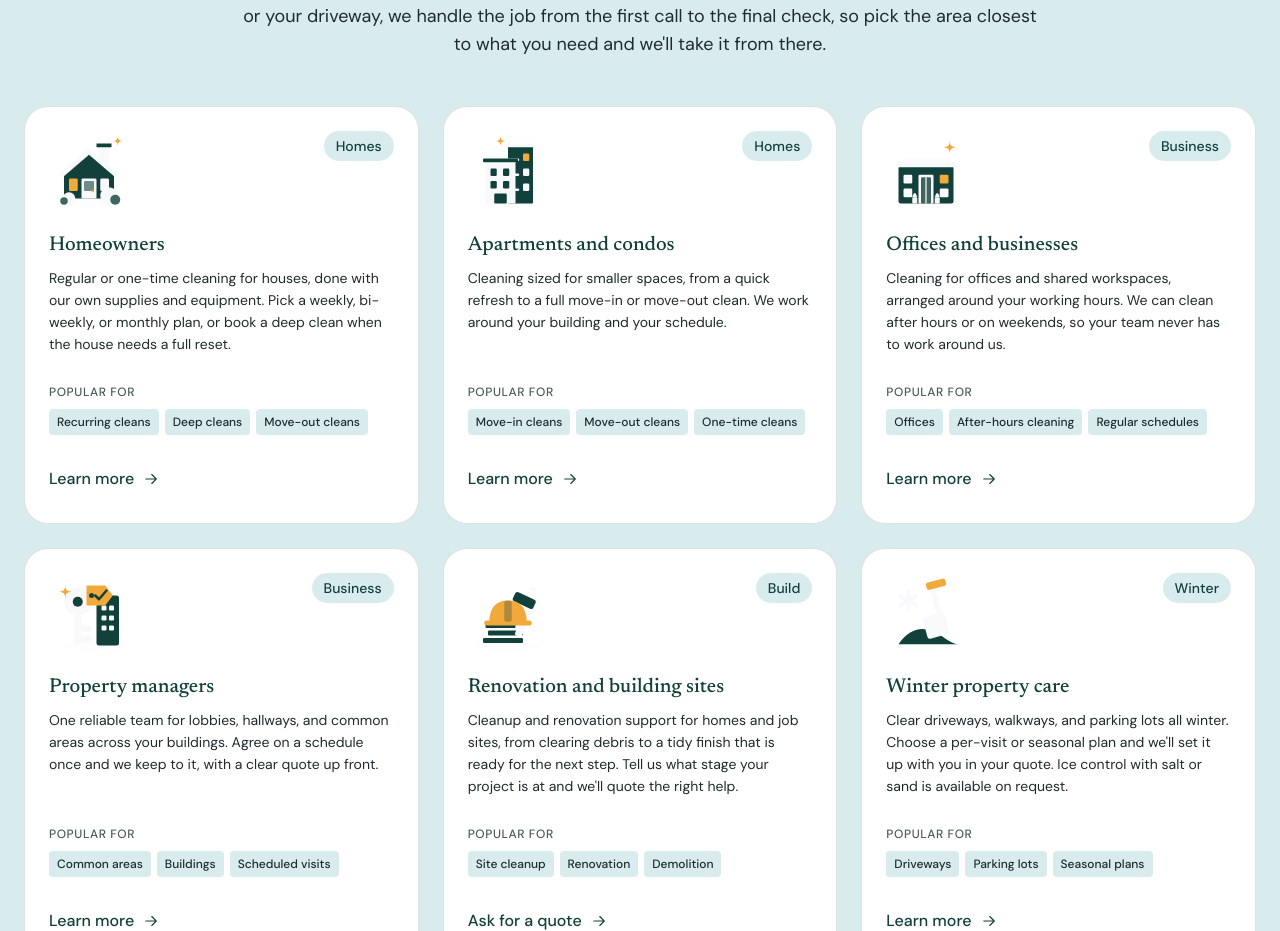
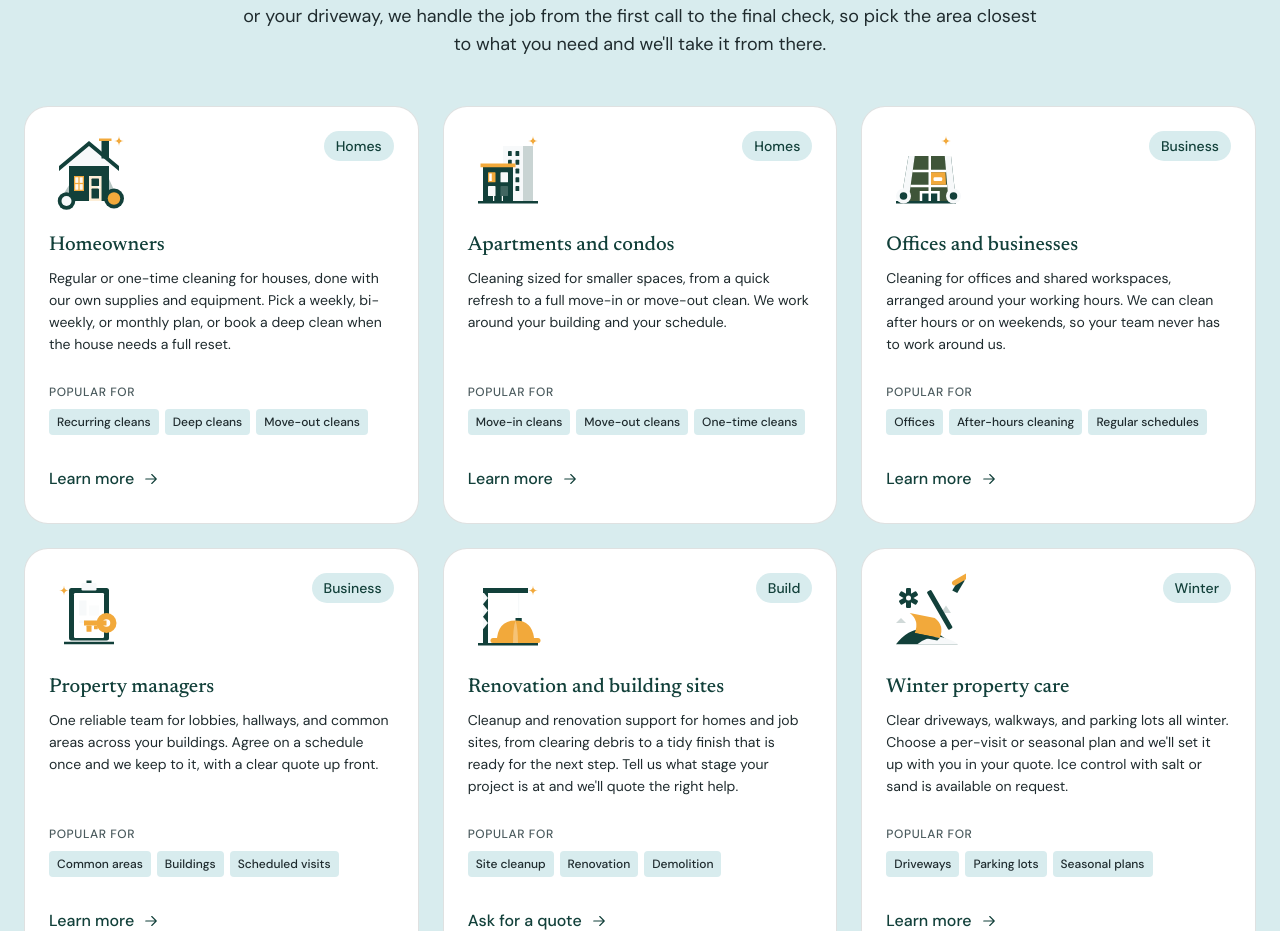
Before and after one commit to DigiBearCA/JAG-cleaning-web, a Next.js app: page / in a window 1280 px wide. Shown: the part 881-1812 px from the top of the page. Built offline with nearby package versions, Linux system fonts and the light colour scheme.

Commit message:
Upgrade Audience icons: bold, high-contrast flat geometry

```diff
--- a/src/components/illustrations/audience/ApartmentArt.tsx
+++ b/src/components/illustrations/audience/ApartmentArt.tsx
@@ -3,39 +3,47 @@ import type { SVGProps } from "react";
 export function ApartmentArt(props: SVGProps<SVGSVGElement>) {
   return (
     <svg viewBox="0 0 128 128" aria-hidden="true" focusable="false" {...props}>
-      {/* Ground shadow */}
-      <ellipse cx="64" cy="116" rx="44" ry="8" className="fill-illus-ground opacity-40" />
+      {/* Background anchor */}
+      <rect x="16" y="112" width="96" height="4" className="fill-primary" />
 
-      {/* Background Building */}
-      <rect x="64" y="24" width="40" height="92" rx="2" className="fill-illus-body" />
-      {/* Roof detail */}
-      <rect x="60" y="20" width="48" height="6" rx="2" className="fill-illus-detail" />
-      {/* Balconies */}
-      <rect x="62" y="44" width="20" height="4" rx="2" className="fill-illus-detail" />
-      <rect x="62" y="68" width="20" height="4" rx="2" className="fill-illus-detail" />
-      <rect x="62" y="92" width="20" height="4" rx="2" className="fill-illus-detail" />
+      {/* Tall Building (Background) */}
+      <rect x="56" y="24" width="48" height="88" className="fill-illus-detail" />
+      {/* Shadow block for depth */}
+      <rect x="88" y="24" width="16" height="88" className="fill-primary opacity-20" />
 
-      {/* Accent Window in Background Building */}
-      <rect x="88" y="36" width="10" height="12" rx="2" className="fill-accent" />
-      <rect x="88" y="60" width="10" height="12" rx="2" className="fill-illus-detail" />
-      <rect x="88" y="84" width="10" height="12" rx="2" className="fill-illus-detail" />
+      {/* Window Grid for Tall Building */}
+      <g className="fill-primary">
+        <rect x="64" y="32" width="6" height="8" rx="1" />
+        <rect x="76" y="32" width="6" height="8" rx="1" />
+        <rect x="64" y="46" width="6" height="8" rx="1" />
+        <rect x="76" y="46" width="6" height="8" rx="1" />
+        <rect x="64" y="60" width="6" height="8" rx="1" />
+        <rect x="76" y="60" width="6" height="8" rx="1" />
+        <rect x="64" y="74" width="6" height="8" rx="1" />
+        <rect x="76" y="74" width="6" height="8" rx="1" />
+        <rect x="64" y="88" width="6" height="8" rx="1" />
+        <rect x="76" y="88" width="6" height="8" rx="1" />
+      </g>
 
-      {/* Foreground Building */}
-      <rect x="28" y="48" width="48" height="68" rx="2" className="fill-illus-detail" />
-      {/* Roof detail */}
-      <rect x="24" y="44" width="56" height="6" rx="2" className="fill-illus-body" />
+      {/* Short Building (Foreground) */}
+      <rect x="24" y="56" width="48" height="56" className="fill-primary" />
+      {/* Roof trim */}
+      <rect x="20" y="52" width="56" height="6" className="fill-accent" />
 
-      {/* Foreground Windows */}
-      <rect x="36" y="60" width="10" height="12" rx="2" className="fill-illus-body" />
-      <rect x="56" y="60" width="10" height="12" rx="2" className="fill-illus-body" />
-      <rect x="36" y="80" width="10" height="12" rx="2" className="fill-illus-body" />
-      <rect x="56" y="80" width="10" height="12" rx="2" className="fill-illus-body" />
+      {/* Foreground building bright windows */}
+      <rect x="32" y="66" width="12" height="16" rx="1" className="fill-accent" />
+      <rect x="34" y="68" width="4" height="12" className="fill-white" />
 
-      {/* Door */}
-      <rect x="42" y="100" width="20" height="16" rx="2" className="fill-illus-body" />
+      <rect x="52" y="66" width="12" height="16" rx="1" className="fill-illus-detail" />
+      <rect x="32" y="88" width="12" height="16" rx="1" className="fill-illus-detail" />
+      <rect x="52" y="88" width="12" height="16" rx="1" className="fill-white opacity-20" />
+
+      {/* Main Entrance Door */}
+      <rect x="40" y="104" width="16" height="8" className="fill-white" />
+      <rect x="42" y="104" width="12" height="8" className="fill-primary" />
 
       {/* Sparkle */}
-      <path d="M52 24 Q52 16 44 16 Q52 16 52 8 Q52 16 60 16 Q52 16 52 24 Z" className="fill-accent" />
+      <path d="M104 24 Q104 16 96 16 Q104 16 104 8 Q104 16 112 16 Q104 16 104 24 Z" className="fill-accent" />
     </svg>
   );
 }
--- a/src/components/illustrations/audience/BuildArt.tsx
+++ b/src/components/illustrations/audience/BuildArt.tsx
@@ -3,30 +3,32 @@ import type { SVGProps } from "react";
 export function BuildArt(props: SVGProps<SVGSVGElement>) {
   return (
     <svg viewBox="0 0 128 128" aria-hidden="true" focusable="false" {...props}>
-      {/* Ground shadow */}
-      <ellipse cx="64" cy="116" rx="52" ry="8" className="fill-illus-ground opacity-40" />
+      <rect x="16" y="112" width="96" height="4" className="fill-primary" />
 
-      {/* Stack of Planks */}
-      <rect x="24" y="104" width="64" height="8" rx="2" className="fill-illus-body" />
-      <rect x="32" y="92" width="56" height="8" rx="2" className="fill-illus-body" />
-      <rect x="28" y="80" width="48" height="8" rx="2" className="fill-illus-body" />
+      {/* Crane Structure Background */}
+      <rect x="24" y="24" width="8" height="88" className="fill-primary" />
+      <path d="M24 50 L32 40 L24 30 Z" className="fill-illus-detail" />
+      <path d="M24 70 L32 60 L24 50 Z" className="fill-illus-detail" />
+      <path d="M24 90 L32 80 L24 70 Z" className="fill-illus-detail" />
 
-      {/* Construction Hammer */}
+      {/* Crane arm */}
+      <rect x="24" y="24" width="72" height="8" className="fill-primary" />
+
+      {/* Hook line & block */}
+      <rect x="80" y="32" width="2" height="40" className="fill-illus-detail" />
+      <rect x="76" y="72" width="10" height="8" className="fill-primary" />
+      <path d="M80 80 Q86 88 76 90" fill="none" strokeWidth="4" strokeLinecap="round" stroke="currentColor" className="text-primary" />
+
+      {/* Large Hard Hat in Foreground */}
       <g transform="translate(16, 0)">
-        {/* Handle */}
-        <rect x="70" y="44" width="12" height="60" rx="4" transform="rotate(25 76 74)" className="fill-illus-detail" />
-        {/* Head */}
-        <rect x="56" y="36" width="36" height="16" rx="4" transform="rotate(25 74 44)" className="fill-illus-body" />
+        <path d="M30 112 Q30 76 60 76 Q90 76 90 112 Z" className="fill-accent" />
+        <rect x="20" y="104" width="80" height="8" rx="4" className="fill-accent" />
+        {/* Hat detail ridge */}
+        <path d="M60 76 Q64 88 64 112 H56 Q56 88 60 76 Z" className="fill-white opacity-30" />
       </g>
 
-      {/* Hard Hat */}
-      <path d="M34 80 Q34 44 64 44 Q94 44 94 80 Z" className="fill-accent" />
-      <rect x="26" y="76" width="76" height="8" rx="4" className="fill-accent" />
-      {/* Hat Ridge */}
-      <rect x="58" y="44" width="12" height="34" rx="4" className="fill-illus-body opacity-30" />
-
       {/* Sparkle */}
-      <path d="M104 36 Q104 26 94 26 Q104 26 104 16 Q104 26 114 26 Q104 26 104 36 Z" className="fill-illus-detail" />
+      <path d="M104 36 Q104 28 96 28 Q104 28 104 20 Q104 28 112 28 Q104 28 104 36 Z" className="fill-accent" />
     </svg>
   );
 }
--- a/src/components/illustrations/audience/HomeArt.tsx
+++ b/src/components/illustrations/audience/HomeArt.tsx
@@ -3,40 +3,44 @@ import type { SVGProps } from "react";
 export function HomeArt(props: SVGProps<SVGSVGElement>) {
   return (
     <svg viewBox="0 0 128 128" aria-hidden="true" focusable="false" {...props}>
-      {/* Base shadow/ground */}
-      <ellipse cx="64" cy="116" rx="48" ry="8" className="fill-illus-ground opacity-40" />
+      {/* Background abstract element to anchor the icon */}
+      <path d="M16 112 L112 112 L72 24 Z" className="fill-illus-body opacity-30" />
+
+      {/* Main House Structure */}
+      <rect x="32" y="56" width="64" height="56" className="fill-primary" />
+
+      {/* Roof */}
+      <path d="M16 56 L64 16 L112 56 Z" className="fill-illus-detail" />
+      <path d="M16 56 L64 16 L112 56 L112 64 L64 24 L16 64 Z" className="fill-primary" />
 
       {/* Chimney */}
-      <rect x="80" y="24" width="16" height="32" className="fill-illus-detail" />
-      <path d="M76 20 H100 V26 H76 Z" className="fill-illus-body" />
+      <rect x="84" y="16" width="12" height="28" className="fill-primary" />
+      <path d="M80 12 H100 V16 H80 Z" className="fill-accent" />
 
-      {/* House Body */}
-      <path d="M24 108 V64 L64 32 L104 64 V108 Z" className="fill-illus-body" />
+      {/* Front Door */}
+      <rect x="64" y="72" width="20" height="40" className="fill-white" />
+      <rect x="64" y="72" width="20" height="40" className="fill-accent opacity-20" />
+      {/* Door panels */}
+      <rect x="68" y="76" width="12" height="12" rx="1" className="fill-primary" />
+      <rect x="68" y="92" width="12" height="16" rx="1" className="fill-primary" />
+      <circle cx="80" cy="90" r="2" className="fill-white" />
 
-      {/* Roof overhang */}
-      <path d="M16 68 L64 28 L112 68 L106 74 L64 38 L22 74 Z" className="fill-illus-detail" />
+      {/* Modern Window */}
+      <rect x="40" y="72" width="16" height="24" className="fill-accent" />
+      {/* Window reflections / panes */}
+      <rect x="42" y="74" width="5" height="9" className="fill-white opacity-90" />
+      <rect x="49" y="74" width="5" height="9" className="fill-white opacity-90" />
+      <rect x="42" y="85" width="5" height="9" className="fill-white opacity-90" />
+      <rect x="49" y="85" width="5" height="9" className="fill-white opacity-90" />
 
-      {/* Door */}
-      <rect x="52" y="76" width="24" height="32" rx="2" className="fill-illus-detail" />
-      <rect x="56" y="80" width="16" height="16" rx="2" className="fill-illus-body opacity-60" />
-      {/* Door Handle */}
-      <circle cx="70" cy="96" r="2" className="fill-accent" />
-
-      {/* Left Window (Accent) */}
-      <rect x="32" y="76" width="14" height="20" rx="2" className="fill-accent" />
-      {/* Right Window */}
-      <rect x="82" y="76" width="14" height="20" rx="2" className="fill-illus-detail" />
-
-      {/* Bush Left */}
-      <circle cx="32" cy="108" r="10" className="fill-illus-detail" />
-      <circle cx="24" cy="112" r="6" className="fill-illus-body opacity-80" />
-
-      {/* Bush Right */}
-      <circle cx="96" cy="104" r="14" className="fill-illus-detail" />
-      <circle cx="106" cy="110" r="8" className="fill-illus-body opacity-80" />
+      {/* Landscaping / Bushes */}
+      <circle cx="28" cy="112" r="14" className="fill-primary" />
+      <circle cx="28" cy="112" r="8" className="fill-illus-detail" />
+      <circle cx="104" cy="108" r="16" className="fill-primary" />
+      <circle cx="104" cy="108" r="10" className="fill-accent" />
 
       {/* Sparkle */}
-      <path d="M110 24 Q110 16 102 16 Q110 16 110 8 Q110 16 118 16 Q110 16 110 24 Z" className="fill-accent" />
+      <path d="M112 24 Q112 16 104 16 Q112 16 112 8 Q112 16 120 16 Q112 16 112 24 Z" className="fill-accent" />
     </svg>
   );
 }
--- a/src/components/illustrations/audience/ManagerArt.tsx
+++ b/src/components/illustrations/audience/ManagerArt.tsx
@@ -3,42 +3,37 @@ import type { SVGProps } from "react";
 export function ManagerArt(props: SVGProps<SVGSVGElement>) {
   return (
     <svg viewBox="0 0 128 128" aria-hidden="true" focusable="false" {...props}>
-      {/* Ground shadow */}
-      <ellipse cx="64" cy="116" rx="44" ry="8" className="fill-illus-ground opacity-40" />
+      {/* Background anchor */}
+      <rect x="24" y="110" width="80" height="4" className="fill-illus-body" />
 
-      {/* Building Silhouette Background */}
-      <rect x="76" y="36" width="36" height="80" rx="4" className="fill-illus-body" />
-      <rect x="84" y="52" width="8" height="8" rx="2" className="fill-illus-detail" />
-      <rect x="96" y="52" width="8" height="8" rx="2" className="fill-illus-detail" />
-      <rect x="84" y="68" width="8" height="8" rx="2" className="fill-illus-detail" />
-      <rect x="96" y="68" width="8" height="8" rx="2" className="fill-illus-detail" />
-      <rect x="84" y="84" width="8" height="8" rx="2" className="fill-illus-detail" />
-      <rect x="96" y="84" width="8" height="8" rx="2" className="fill-illus-detail" />
+      {/* Clipboard Board */}
+      <rect x="32" y="24" width="64" height="84" rx="4" className="fill-primary" />
 
-      {/* Large Key */}
-      <g transform="translate(-10, 0)">
+      {/* Clipboard Paper */}
+      <rect x="40" y="32" width="48" height="72" rx="2" className="fill-white" />
+      {/* Clip */}
+      <rect x="52" y="16" width="24" height="12" rx="2" className="fill-illus-detail" />
+      <rect x="60" y="12" width="8" height="4" className="fill-primary" />
+
+      {/* Paper Details (Building Icon) */}
+      <rect x="48" y="44" width="12" height="24" className="fill-illus-detail" />
+      <rect x="64" y="52" width="16" height="16" className="fill-illus-detail opacity-50" />
+      <rect x="48" y="76" width="32" height="4" className="fill-illus-detail" />
+
+      {/* Overlapping Key */}
+      <g transform="translate(10, 8)">
         {/* Key Head */}
-        <circle cx="56" cy="46" r="22" className="fill-illus-detail" />
-        <circle cx="56" cy="46" r="8" className="fill-illus-body" />
+        <circle cx="82" cy="72" r="16" className="fill-accent" />
+        <circle cx="82" cy="72" r="6" className="fill-white" />
         {/* Key Shaft */}
-        <rect x="50" y="60" width="12" height="52" rx="4" className="fill-illus-detail" />
+        <rect x="46" y="68" width="36" height="8" className="fill-accent" />
         {/* Key Teeth */}
-        <rect x="62" y="84" width="16" height="10" rx="2" className="fill-illus-detail" />
-        <rect x="62" y="100" width="16" height="10" rx="2" className="fill-illus-detail" />
+        <rect x="50" y="76" width="8" height="10" rx="1" className="fill-accent" />
+        <rect x="62" y="76" width="6" height="6" rx="1" className="fill-accent" />
       </g>
 
-      {/* Hanging Tag */}
-      <path d="M60 20 L90 20 L102 36 L90 52 L60 52 Z" className="fill-accent" />
-      <circle cx="68" cy="36" r="4" className="fill-illus-body" />
-
-      {/* Tag String */}
-      <path d="M56 26 Q46 16 46 36" fill="none" strokeWidth="2.5" className="stroke-illus-detail" />
-
-      {/* Check Mark inside Tag */}
-      <path d="M74 36 L80 42 L92 28" fill="none" strokeWidth="4" strokeLinecap="round" strokeLinejoin="round" className="stroke-illus-body" />
-
       {/* Sparkle */}
-      <path d="M26 40 Q26 30 16 30 Q26 30 26 20 Q26 30 36 30 Q26 30 26 40 Z" className="fill-accent" />
+      <path d="M24 36 Q24 28 16 28 Q24 28 24 20 Q24 28 32 28 Q24 28 24 36 Z" className="fill-accent" />
     </svg>
   );
 }
--- a/src/components/illustrations/audience/OfficeArt.tsx
+++ b/src/components/illustrations/audience/OfficeArt.tsx
@@ -3,39 +3,42 @@ import type { SVGProps } from "react";
 export function OfficeArt(props: SVGProps<SVGSVGElement>) {
   return (
     <svg viewBox="0 0 128 128" aria-hidden="true" focusable="false" {...props}>
-      {/* Ground shadow */}
-      <ellipse cx="64" cy="116" rx="52" ry="8" className="fill-illus-ground opacity-40" />
+      <rect x="16" y="112" width="96" height="4" className="fill-primary" />
 
-      {/* Office Building Base */}
-      <rect x="20" y="56" width="88" height="60" rx="4" className="fill-illus-body" />
+      {/* Modern angled facade geometry */}
+      <path d="M24 112 L36 40 L104 40 L112 112 Z" className="fill-primary" />
 
-      {/* Roof detail */}
-      <rect x="16" y="50" width="96" height="8" rx="2" className="fill-illus-detail" />
-      <rect x="24" y="44" width="80" height="6" rx="2" className="fill-illus-detail opacity-50" />
+      {/* Left structural column */}
+      <path d="M24 112 L36 40 L46 40 L36 112 Z" className="fill-illus-detail" />
+      {/* Right structural column */}
+      <path d="M112 112 L104 40 L94 40 L100 112 Z" className="fill-illus-detail" />
 
-      {/* Main Glass Entrance */}
-      <rect x="52" y="70" width="24" height="46" rx="2" className="fill-illus-detail" />
-      <rect x="56" y="74" width="16" height="42" rx="2" className="fill-illus-body opacity-80" />
-      <rect x="63" y="74" width="2" height="42" className="fill-illus-detail" /> {/* Door split */}
+      {/* Glass windows background */}
+      <path d="M46 40 L94 40 L100 112 L36 112 Z" className="fill-accent opacity-20" />
 
-      {/* Left Windows */}
-      <rect x="28" y="70" width="14" height="14" rx="2" className="fill-illus-detail" />
-      <rect x="28" y="92" width="14" height="14" rx="2" className="fill-illus-detail" />
+      {/* Heavy Window frames */}
+      <path d="M42 64 L96 64" stroke="currentColor" strokeWidth="4" className="text-white" />
+      <path d="M39 88 L98 88" stroke="currentColor" strokeWidth="4" className="text-white" />
+      <path d="M70 40 L70 112" stroke="currentColor" strokeWidth="4" className="text-white" />
 
-      {/* Right Windows */}
-      <rect x="86" y="70" width="14" height="14" rx="2" className="fill-accent" /> {/* Lit window */}
-      <rect x="86" y="92" width="14" height="14" rx="2" className="fill-illus-detail" />
+      {/* Accent glow inside office */}
+      <path d="M72 66 L95 66 L96 86 L72 86 Z" className="fill-accent" />
+      <rect x="76" y="74" width="14" height="6" rx="2" className="fill-white" />
 
-      {/* Plant Pot Left */}
-      <rect x="42" y="106" width="8" height="10" rx="2" className="fill-illus-detail" />
-      <path d="M42 106 Q46 92 50 106 Z" className="fill-illus-detail" />
+      {/* Entrance Box */}
+      <rect x="54" y="96" width="32" height="16" className="fill-white" />
+      <rect x="58" y="100" width="10" height="12" className="fill-primary" />
+      <rect x="72" y="100" width="10" height="12" className="fill-primary" />
 
-      {/* Plant Pot Right */}
-      <rect x="78" y="106" width="8" height="10" rx="2" className="fill-illus-detail" />
-      <path d="M78 106 Q82 92 86 106 Z" className="fill-illus-detail" />
+      {/* Planter Left */}
+      <circle cx="28" cy="104" r="12" className="fill-illus-detail" />
+      <circle cx="28" cy="104" r="6" className="fill-primary" />
 
-      {/* Sparkle */}
-      <path d="M102 36 Q102 26 92 26 Q102 26 102 16 Q102 26 112 26 Q102 26 102 36 Z" className="fill-accent" />
+      {/* Planter Right */}
+      <circle cx="108" cy="104" r="12" className="fill-illus-detail" />
+      <circle cx="108" cy="104" r="6" className="fill-primary" />
+
+      <path d="M96 24 Q96 16 88 16 Q96 16 96 8 Q96 16 104 16 Q96 16 96 24 Z" className="fill-accent" />
     </svg>
   );
 }
--- a/src/components/illustrations/audience/WinterArt.tsx
+++ b/src/components/illustrations/audience/WinterArt.tsx
@@ -3,28 +3,36 @@ import type { SVGProps } from "react";
 export function WinterArt(props: SVGProps<SVGSVGElement>) {
   return (
     <svg viewBox="0 0 128 128" aria-hidden="true" focusable="false" {...props}>
-      {/* Ground shadow */}
-      <ellipse cx="64" cy="116" rx="52" ry="8" className="fill-illus-ground opacity-40" />
+      {/* Ground / Snow bank */}
+      <path d="M16 114 Q48 74 88 100 Q106 114 116 114 Z" className="fill-illus-body" />
+      <path d="M50 114 Q80 90 116 114 Z" className="fill-illus-detail" />
 
-      {/* Mound of Snow */}
-      <path d="M20 114 Q48 74 88 100 Q106 114 116 114 Z" className="fill-illus-body" />
+      {/* Heavy Snow Shovel / Plow */}
+      <g transform="translate(10, 0)">
+        {/* Shaft */}
+        <rect x="72" y="24" width="8" height="70" rx="2" transform="rotate(-30 76 59)" className="fill-primary" />
 
-      {/* Snow Shovel */}
-      <g transform="translate(10, -4)">
-        {/* Shovel Blade */}
-        <rect x="52" y="70" width="36" height="36" rx="4" transform="rotate(-15 70 88)" className="fill-illus-detail" />
-        {/* Shovel Shaft */}
-        <rect x="66" y="24" width="8" height="52" rx="2" transform="rotate(-15 70 50)" className="fill-illus-detail" />
-        {/* Shovel Handle */}
-        <rect x="54" y="16" width="32" height="12" rx="4" transform="rotate(-15 70 22)" className="fill-accent" />
+        {/* Handle */}
+        <path d="M96 28 L108 8 L116 12 L104 32 Z" className="fill-primary" />
+        <rect x="94" y="6" width="32" height="8" rx="4" transform="rotate(-30 110 10)" className="fill-accent" />
+
+        {/* Blade */}
+        <path d="M28 64 Q44 76 36 96 L76 104 Q84 84 68 72 Z" className="fill-accent" />
+        <path d="M36 96 L76 104 L72 108 L32 100 Z" className="fill-primary" />
       </g>
 
-      {/* Large Snowflake */}
-      <g transform="translate(36, 44)">
-        <rect x="-3" y="-18" width="6" height="36" rx="3" className="fill-illus-detail" />
-        <rect x="-3" y="-18" width="6" height="36" rx="3" transform="rotate(60)" className="fill-illus-detail" />
-        <rect x="-3" y="-18" width="6" height="36" rx="3" transform="rotate(120)" className="fill-illus-detail" />
+      {/* Heavy geometric Snowflake */}
+      <g transform="translate(36, 40)">
+        <rect x="-4" y="-16" width="8" height="32" rx="2" className="fill-primary" />
+        <rect x="-4" y="-16" width="8" height="32" rx="2" transform="rotate(60)" className="fill-primary" />
+        <rect x="-4" y="-16" width="8" height="32" rx="2" transform="rotate(120)" className="fill-primary" />
+        {/* Center hole */}
+        <circle cx="0" cy="0" r="4" className="fill-white" />
       </g>
+
+      {/* Ice crystals */}
+      <path d="M16 80 L24 72 L32 80 Z" className="fill-primary opacity-20" />
+      <path d="M88 64 L96 52 L104 64 Z" className="fill-primary opacity-20" />
     </svg>
   );
 }
```
